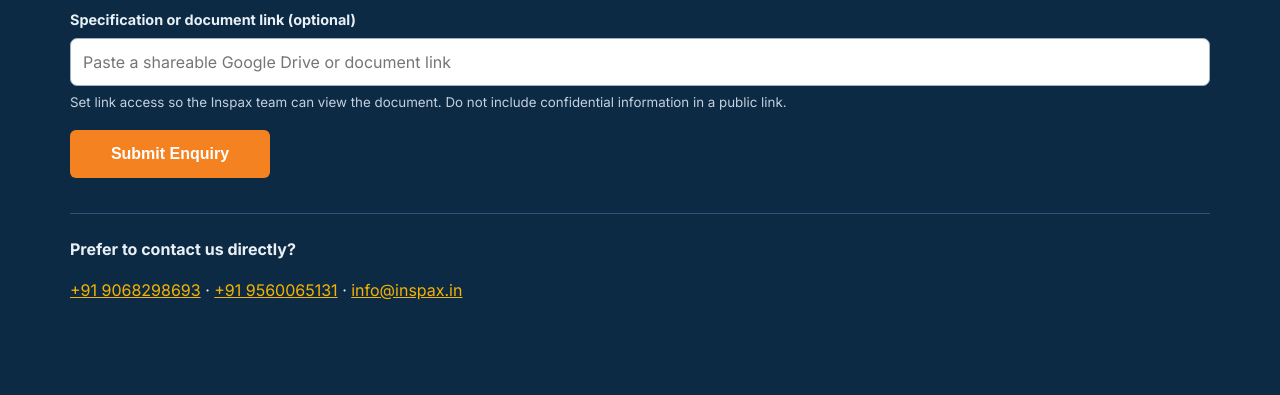
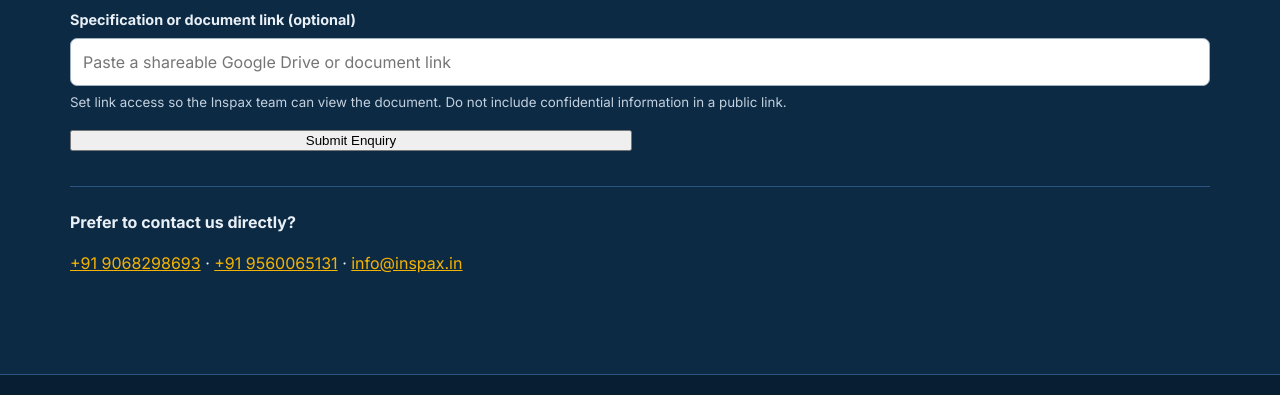
Before and after one commit to Dilkash1617/Inspax_Servicepage, a plain HTML site: page index.html in a window 1280 px wide. Shown: the part 7855-8250 px from the top of the page. Drawn offline with Linux system fonts and the light colour scheme.

```diff
--- a/styles.css
+++ b/styles.css
@@ -99,26 +99,3 @@ details p{margin:10px 0 0;color:var(--muted)}
  .row .b{width:100%}
 }
 @media(prefers-reduced-motion:reduce){html{scroll-behavior:auto}*,*::before,*::after{transition:none!important;animation:none!important}}
-.submit-btn {
-  display: block;
-  width: 200px;
-  padding: 15px 24px;
-  background: #f58220;
-  color: #ffffff;
-  border: none;
-  border-radius: 6px;
-  font-size: 16px;
-  font-weight: 600;
-  cursor: pointer;
-  transition: background 0.3s ease, transform 0.2s ease;
-}
-
-.submit-btn:hover {
-  background: #d96810;
-  transform: translateY(-2px);
-}
-
-.submit-btn:focus-visible {
-  outline: 3px solid #222;
-  outline-offset: 3px;
-}
```
